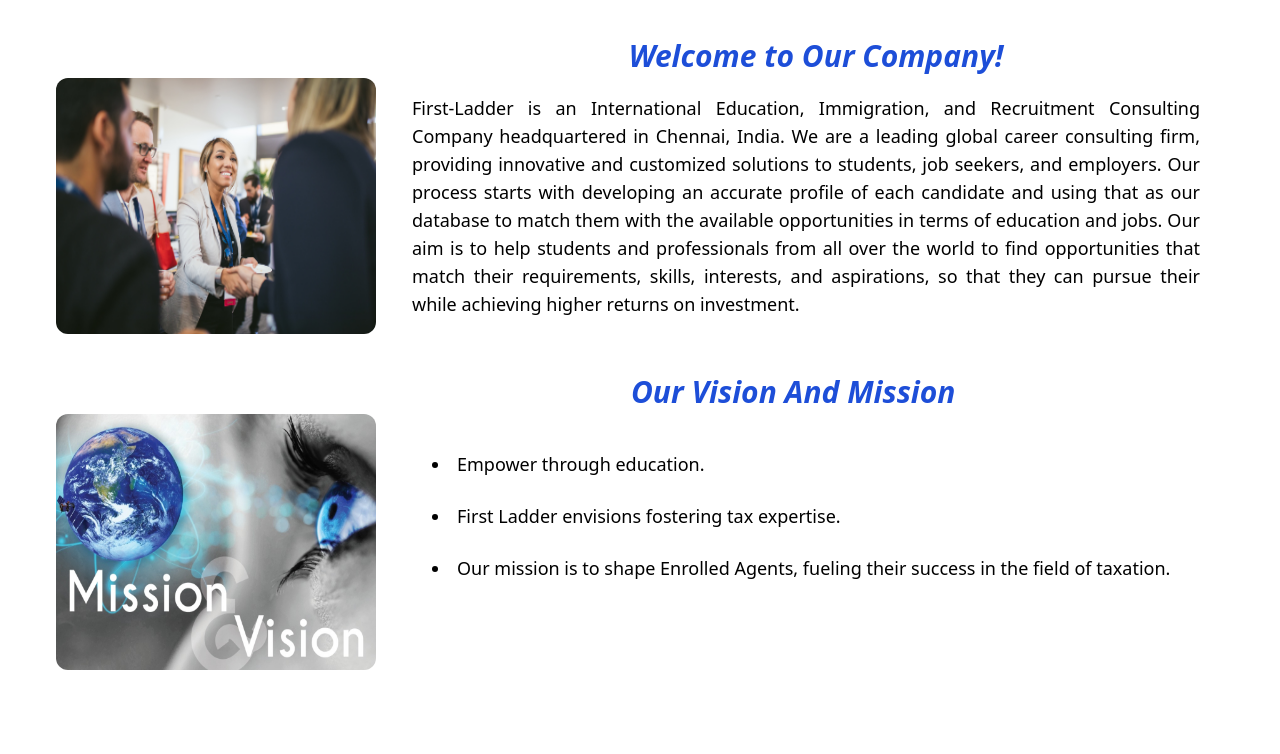
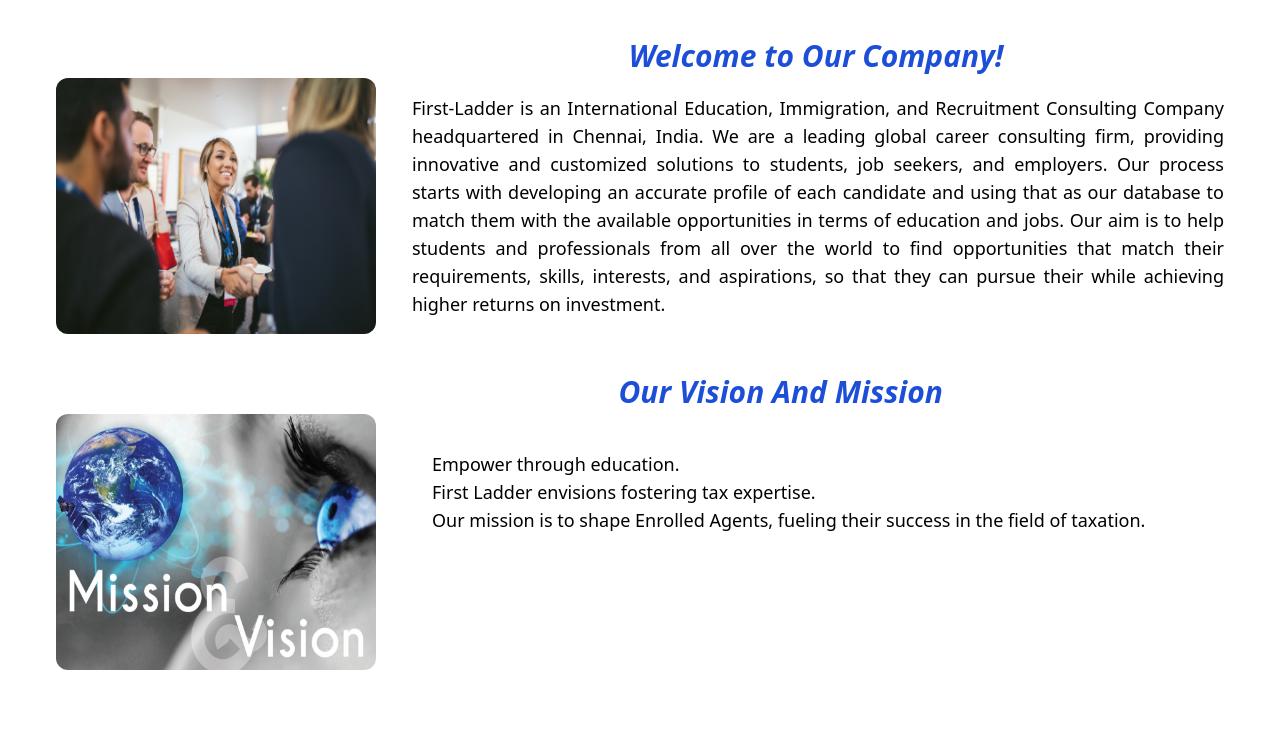
Before and after one commit to Team-FSD0011/lader, a React (Vite) app: page /aboutUs in a window 1280 px wide. Shown: the part 458-1212 px from the top of the page. Built offline with nearby package versions, Linux system fonts and the light colour scheme.

Commit message:
asdfghjk

```diff
--- a/src/components/aboutUs.jsx
+++ b/src/components/aboutUs.jsx
@@ -7,60 +7,53 @@
     return (
         <>
             <div className="relative">
-                <img src={abt} alt="" className=" h-96  rounded-xl w-full relative " />
+                <img src={abt} alt="" className="h-96 rounded-xl w-full relative" />
                 <div className="absolute inset-0 text-center font-bold text-5xl md:mt-56">
-                    <h1 className="font-serif block  rounded-lg p-2 text-white">ABOUT US</h1>
+                    <h1 className="font-serif block rounded-lg p-2 text-white">ABOUT US</h1>
                 </div>
             </div>
             <div className="flex flex-col md:flex-row">
-                <img src={welcome1} alt="" className="md:ml-14 h-64 w-80 rounded-xl mt-20" />
+                <img src={welcome1} alt="" className="md:ml-14 h-64 w-80 rounded-xl md:mt-20" />
                 <div className="md:ml-4 md:mr-10">
-                    <h1 className="text-3xl font-bold text-center italic mt-10 text-blue-700">Welcome to Our Company!</h1>
-                    <p className="text-lg mt-5 mr-4 md:mr-10 md:ml-5 text-justify">First-Ladder is an International Education, Immigration, and Recruitment Consulting Company headquartered in Chennai, India. We are a leading global career consulting firm, providing innovative and customized solutions to students, job seekers, and employers. Our process starts with developing an accurate profile of each candidate and using that as our database to match them with the available opportunities in terms of education and jobs. Our aim is to help students and professionals from all over the world to find opportunities that match their requirements, skills, interests, and aspirations, so that they can pursue their while achieving higher returns on investment.</p>
+                    <h1 className="text-3xl font-bold text-center italic md:mt-10 text-blue-700">Welcome to Our Company!</h1>
+                    <p className="text-lg md:mt-5 md:mr-4 md:mr-10 md:ml-5 text-justify">First-Ladder is an International Education, Immigration, and Recruitment Consulting Company headquartered in Chennai, India. We are a leading global career consulting firm, providing innovative and customized solutions to students, job seekers, and employers. Our process starts with developing an accurate profile of each candidate and using that as our database to match them with the available opportunities in terms of education and jobs. Our aim is to help students and professionals from all over the world to find opportunities that match their requirements, skills, interests, and aspirations, so that they can pursue their while achieving higher returns on investment.</p>
                 </div>
             </div>
 
-
-
             <div className="bg-grey-400">
-
-
-           <div className="flex ">
-
-                   <img src={vision} alt="" className="ml-14 h-64 w-80 rounded-xl mt-20 " />
-
+                <div className="flex">
+                    <img src={vision} alt="" className="md:ml-14 h-64 w-80 rounded-xl md:mt-20" />
                     <div>
-                <h1 className="text-3xl font-bold text-center italic mt-10 text-blue-700">Our Vision And Mission</h1>
-                <li className="text-lg  mt-10  mr-10 ml-14 text-justify "> Empower through education.</li> <br />
-               <li className="text-lg  mr-10 ml-14 text-justify"> First Ladder envisions fostering tax expertise.</li> <br />
-               <li className="text-lg   mr-10 ml-14 text-justify">  Our mission is to shape Enrolled Agents, fueling their success in the field of taxation.</li>
+                        <h1 className="text-3xl font-bold text-center italic md:mt-10 text-blue-700">Our Vision And Mission</h1>
+                        <ul className="text-lg md:mt-10 md:mr-10 md:ml-14 text-justify">
+                            <li>Empower through education.</li>
+                            <li>First Ladder envisions fostering tax expertise.</li>
+                            <li>Our mission is to shape Enrolled Agents, fueling their success in the field of taxation.</li>
+                        </ul>
                     </div>
                 </div>
 
-
-
-            <div className="text-blue-900 font-bold text-2xl text-center mt-20 font-serif">
+                <div className="text-blue-900 font-bold text-2xl text-center md:mt-20 font-serif">
                     <h2>Change Your Life Now!</h2>
-                <p className="text-black mt-5">Reach out to us</p>
+                    <p className="text-black md:mt-5">Reach out to us</p>
                 </div>
 
-
                 {/* SUBMIT */}
-            <div className="mt-10 ">
-                <div className="w-1/2 mx-auto bg-white rounded-xl shadow-md overflow-hidden">
+                <div className="md:mt-10">
+                    <div className="w-full md:w-1/2 mx-auto bg-white rounded-xl shadow-md overflow-hidden">
                         <div className="p-6">
                             <form action="">
                                 <div>
                                     <label htmlFor="name" className="block text-xl font-serif">Name</label>
-                                <input type="text" name="name" id="name" className="mt-2 border rounded-lg h-10 w-full" />
+                                    <input type="text" name="name" id="name" className="md:mt-2 border rounded-lg h-10 w-full" />
                                 </div>
-                            <div className="mt-4">
+                                <div className="md:mt-4">
                                     <label htmlFor="email" className="block text-xl font-serif">Email</label>
-                                <input type="text" name="email" id="email" className="mt-2 border rounded-lg h-10 w-full" />
+                                    <input type="text" name="email" id="email" className="md:mt-2 border rounded-lg h-10 w-full" />
                                 </div>
-                            <div className="mt-4">
+                                <div className="md:mt-4">
                                     <label htmlFor="services" className="block text-xl font-serif">Choose Services</label>
-                                <select name="services" id="services" className="mt-2 border rounded-lg h-12 w-full">
+                                    <select name="services" id="services" className="md:mt-2 border rounded-lg h-12 w-full">
                                         <option value="">Select</option>
                                         <option value="Overseas Education">Overseas Education</option>
                                         <option value="Engineering jobs">Engineering jobs</option>
@@ -69,7 +62,7 @@
                                         <option value="Campus Recruitment">Campus Recruitment</option>
                                     </select>
                                 </div>
-                            <div className="mt-6 md:ml-48">
+                                <div className="md:mt-6 md:ml-48">
                                     <button type="submit" className="w-40 py-2 bg-blue-500 text-white font-bold rounded-lg hover:bg-blue-700">Submit</button>
                                 </div>
                             </form>
```
Lines whose indentation alone changed are shown as unchanged.
